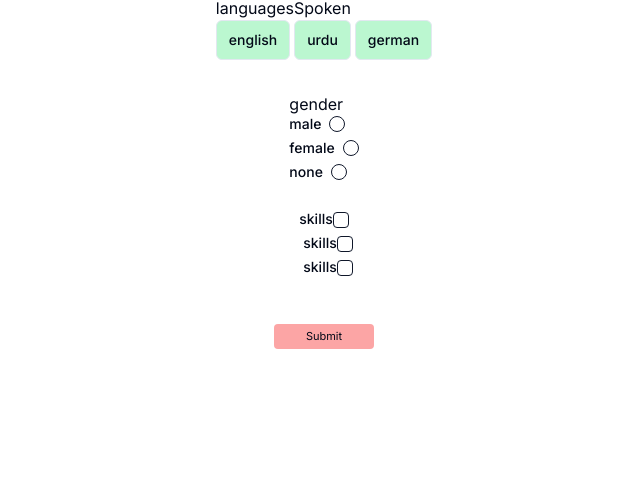
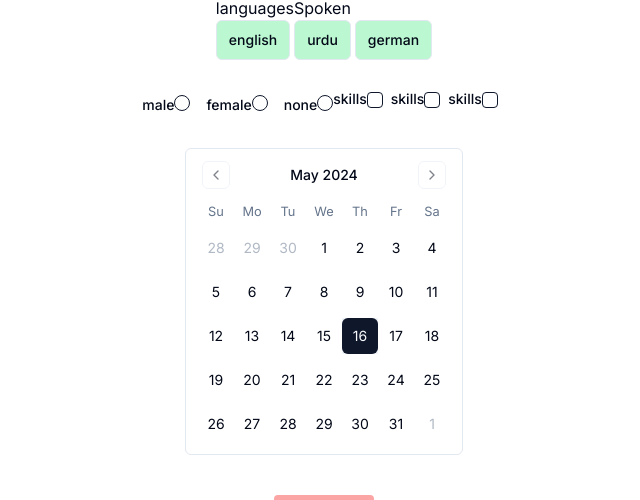
Before and after one commit to syedalirazazaidi/tanstack, a Next.js app in the folder forms/: page / in a window 1280 px wide. Shown: the part 332-832 px from the top of the page, without its empty margins (316-956 px from the left). Before the commit the page ends 800 px from the top, so only its background shows below. Built offline with nearby package versions, Linux system fonts and the light colour scheme; no server answers.

Commit message:
add radio button

```diff
--- /dev/null
+++ b/forms/components/ui/calendar.tsx
@@ -0,0 +1,66 @@
+"use client"
+
+import * as React from "react"
+import { ChevronLeft, ChevronRight } from "lucide-react"
+import { DayPicker } from "react-day-picker"
+
+import { cn } from "@/lib/utils"
+import { buttonVariants } from "@/components/ui/button"
+
+export type CalendarProps = React.ComponentProps<typeof DayPicker>
+
+function Calendar({
+  className,
+  classNames,
+  showOutsideDays = true,
+  ...props
+}: CalendarProps) {
+  return (
+    <DayPicker
+      showOutsideDays={showOutsideDays}
+      className={cn("p-3", className)}
+      classNames={{
+        months: "flex flex-col sm:flex-row space-y-4 sm:space-x-4 sm:space-y-0",
+        month: "space-y-4",
+        caption: "flex justify-center pt-1 relative items-center",
+        caption_label: "text-sm font-medium",
+        nav: "space-x-1 flex items-center",
+        nav_button: cn(
+          buttonVariants({ variant: "outline" }),
+          "h-7 w-7 bg-transparent p-0 opacity-50 hover:opacity-100"
+        ),
+        nav_button_previous: "absolute left-1",
+        nav_button_next: "absolute right-1",
+        table: "w-full border-collapse space-y-1",
+        head_row: "flex",
+        head_cell:
+          "text-muted-foreground rounded-md w-9 font-normal text-[0.8rem]",
+        row: "flex w-full mt-2",
+        cell: "h-9 w-9 text-center text-sm p-0 relative [&:has([aria-selected].day-range-end)]:rounded-r-md [&:has([aria-selected].day-outside)]:bg-accent/50 [&:has([aria-selected])]:bg-accent first:[&:has([aria-selected])]:rounded-l-md last:[&:has([aria-selected])]:rounded-r-md focus-within:relative focus-within:z-20",
+        day: cn(
+          buttonVariants({ variant: "ghost" }),
+          "h-9 w-9 p-0 font-normal aria-selected:opacity-100"
+        ),
+        day_range_end: "day-range-end",
+        day_selected:
+          "bg-primary text-primary-foreground hover:bg-primary hover:text-primary-foreground focus:bg-primary focus:text-primary-foreground",
+        day_today: "bg-accent text-accent-foreground",
+        day_outside:
+          "day-outside text-muted-foreground opacity-50 aria-selected:bg-accent/50 aria-selected:text-muted-foreground aria-selected:opacity-30",
+        day_disabled: "text-muted-foreground opacity-50",
+        day_range_middle:
+          "aria-selected:bg-accent aria-selected:text-accent-foreground",
+        day_hidden: "invisible",
+        ...classNames,
+      }}
+      components={{
+        IconLeft: ({ ...props }) => <ChevronLeft className="h-4 w-4" />,
+        IconRight: ({ ...props }) => <ChevronRight className="h-4 w-4" />,
+      }}
+      {...props}
+    />
+  )
+}
+Calendar.displayName = "Calendar"
+
+export { Calendar }
--- a/forms/components/users/checkbox.tsx
+++ b/forms/components/users/checkbox.tsx
@@ -28,9 +28,9 @@
       render={({ field: { onChange, value, ref }, fieldState: { error } }) => {
         console.log(error, value);
         return (
-          <div className="flex flex-col items-center space-x-2">
+          <div className="flex flex-row items-center space-x-2">
             {options.map((option) => (
-              <div className="flex justify-center" key={option.id}>
+              <div className="flex justify-center  " key={option.id}>
                 <label
                   htmlFor={option.id}
                   className="text-sm font-medium leading-none peer-disabled:cursor-not-allowed peer-disabled:opacity-70"
--- /dev/null
+++ b/forms/components/users/daaofbirth.tsx
@@ -0,0 +1,17 @@
+"use client";
+
+import React from "react";
+import { Calendar } from "@/components/ui/calendar";
+
+export default function DateOfBirth() {
+  const [date, setDate] = React.useState<Date | undefined>(new Date());
+
+  return (
+    <Calendar
+      mode="single"
+      selected={date}
+      onSelect={setDate}
+      className="rounded-md border"
+    />
+  );
+}
--- a/forms/components/users/form.tsx
+++ b/forms/components/users/form.tsx
@@ -9,6 +9,7 @@
 import ToggleButton from "./togglebutton";
 import RadioButton from "./radiobutton";
 import { CheckboxBtn } from "./checkbox";
+import DateOfBirth from "./daaofbirth";
 
 type Inputs = {
   example: string;
@@ -86,6 +87,7 @@
             ]}
           />
         </div>
+        <div className="flex justify-center">
           <div className="my-4">
             <RadioButton<Schema>
               name="gender"
@@ -110,6 +112,10 @@
             {errors.skills && <span>not more then two field </span>}
           </div>
         </div>
+        <div className="my-4">
+          <DateOfBirth />
+        </div>
+      </div>
       <br />
       <div className=" flex flex-1 justify-center items-center mx-auto container">
         <input
--- a/forms/components/users/radiobutton.tsx
+++ b/forms/components/users/radiobutton.tsx
@@ -30,14 +30,14 @@
         console.log(error);
         return (
           <div>
-            <p>{label}</p>
             <RadioGroup
               {...register(label)}
               onValueChange={onChange}
               defaultValue={value}
+              className=" flex justify-between items-center gap-4"
             >
               {options.map((option) => (
-                <div className="flex items-center space-x-2" key={option.id}>
+                <div key={option.id}>
                   <Label htmlFor={option.id}>{option.gender}</Label>
                   <RadioGroupItem value={option.id} id={option.id} />
                 </div>
--- a/forms/package.json
+++ b/forms/package.json
@@ -28,6 +28,7 @@
     "lucide-react": "^0.378.0",
     "next": "14.2.3",
     "react": "^18",
+    "react-day-picker": "^8.10.1",
     "react-dom": "^18",
     "react-hook-form": "^7.51.4",
     "tailwind-merge": "^2.3.0",
--- a/forms/types/schema.ts
+++ b/forms/types/schema.ts
@@ -14,6 +14,7 @@
   languagesSpoken: z.array(z.string()),
   gender: z.string().min(1),
   skills: z.array(z.string()).max(2),
+  dataOfbirth: z.date(),
 });
 
 export type Schema = z.infer<typeof schema>;
@@ -26,7 +27,7 @@
   languagesSpoken: [],
   gender: "",
   skills: [],
-  // registrationDateAndTime: new Date(),
+  dataOfbirth: new Date(),
   // formerEmploymentPeriod: [new Date(), new Date()],
   // salaryRange: [0, 2000],
   // isTeacher: false,
```
Also changed, not shown: 1 other file (tests, documents, lock files or other folders). Lines whose indentation alone changed are shown as unchanged.
